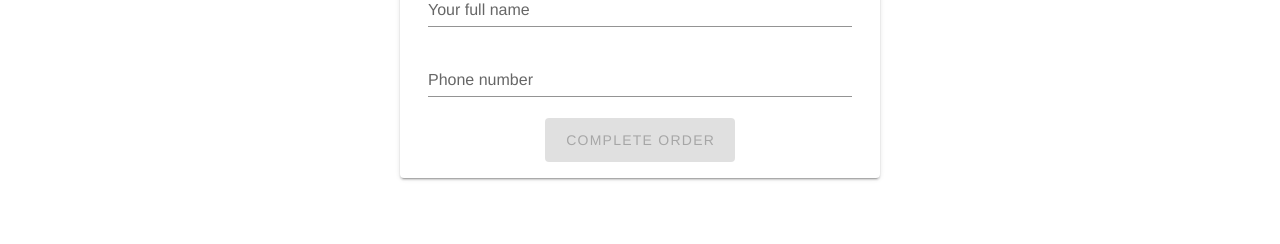
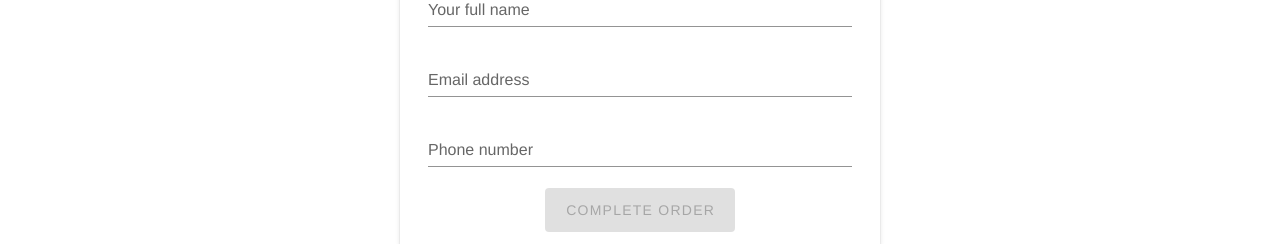
Before and after one commit to tomklino/farmers-market, a Vue app in the folder frontend/: page /farmer/1 in a window 1280 px wide. Shown: the part 370-614 px from the top of the page. Built offline with nearby package versions, Linux system fonts and the light colour scheme; no server answers.

Commit message:
WIP: email address text field in the order page

```diff
--- a/frontend/src/components/FarmerOrderForm.vue
+++ b/frontend/src/components/FarmerOrderForm.vue
@@ -57,6 +57,13 @@
               :disabled="isDisabled"
               ></v-text-field>
             <v-text-field
+              v-model="email"
+              type="text"
+              label="Email address"
+              :rules="emailRules"
+              :disabled="isDisabled"
+              ></v-text-field>
+            <v-text-field
               v-model="phone"
               type="text"
               label="Phone number"
@@ -112,6 +119,15 @@ export default {
     completedDialogOpened: false,
     isDisabled: false,
     name: "",
+    email: "",
+    emailRules: [
+      v => !!v || 'Email address is requried',
+      (v) => {
+        let atIndex = v.indexOf("@");
+        let dotIndex = v.indexOf(".");
+        return (atIndex > 0 && (atIndex + 1) < dotIndex && dotIndex < (v.length - 1) ? true : "Invalid Email address")
+      }
+    ],
     nameRules: [
       v => !!v || 'Name is required'
     ],
```
